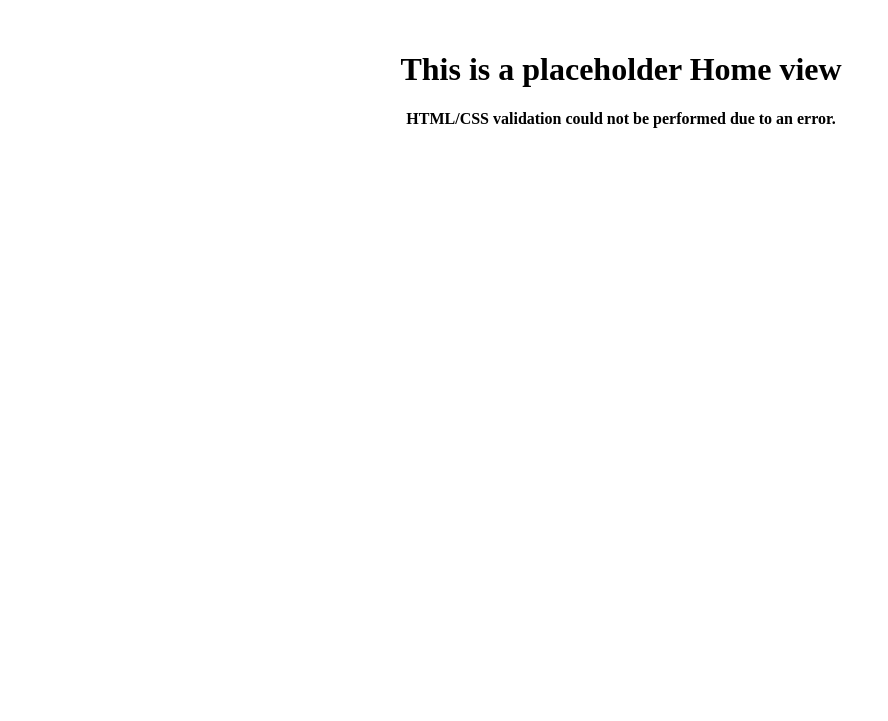
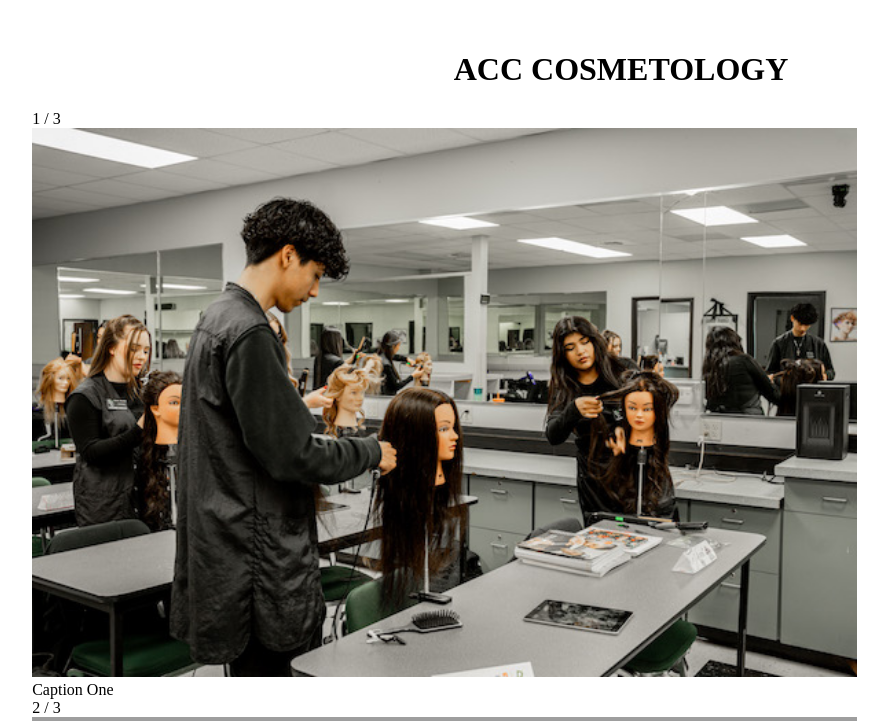
Before and after one commit to ACCDjangoGirls/cosmetology_webapp, a Django app: page / in a window 1280 px wide. Shown: the top 721 px of the page, without its empty margins (19-907 px from the left). Before the commit the page ends 128 px from the top, so only its background shows below. Run offline with Django 5.2, Linux system fonts and the light colour scheme; grey boxes are pictures that could not be loaded.

Commit message:
startedon slideshow for homepage

```diff
--- a/core/templates/core/home_placeholder.html
+++ b/core/templates/core/home_placeholder.html
@@ -1,8 +1,38 @@
 {% extends 'base.html' %}
 
 {%block content%}
-<h1>This is a placeholder Home view</h1>
+<h1> ACC COSMETOLOGY </h1>
 
+<div class="slideshow-container">
+
+    <div class="mySlides fade">
+    <div class="numbertext">1 / 3</div>
+    <img src="img1.jpg" alt="Image 1 "style="width:70%">
+    <div class="text">Caption One</div>
+  </div>
+
+  <div class="mySlides fade">
+    <div class="numbertext">2 / 3</div>
+    <img src="img2.jpg" alt="Image 2" style="width:70%">
+    <div class="text">Caption Two</div>
+  </div>
+
+  <div class="mySlides fade">
+    <div class="numbertext">3 / 3</div>
+    <img src="img3.jpg" alt="Image 3" style="width:70%">
+    <div class="text">Caption Three</div>
+  </div>
+
+  <a class="prev" onclick="plusSlides(-1)">&#10094;</a>
+  <a class="next" onclick="plusSlides(1)">&#10095;</a>
+</div>
+<br>
+
+<div style="text-align:center">
+  <span class="dot" onclick="currentSlide(1)"></span>
+  <span class="dot" onclick="currentSlide(2)"></span>
+  <span class="dot" onclick="currentSlide(3)"></span>
+</div>
 
 
 {% endblock %}
--- a/core/templates/home.html
+++ /dev/null
@@ -1,6 +0,0 @@
-{% extends 'base.html' %}
-
-{% block content %}
-        <h1>{{ message }}</h1>
-
-{% endblock %}
```
Also changed, not shown: core/templates/core/images/img1.jpg (added), core/templates/core/images/img2.jpeg (added), core/templates/core/images/img3.jpg (added).
